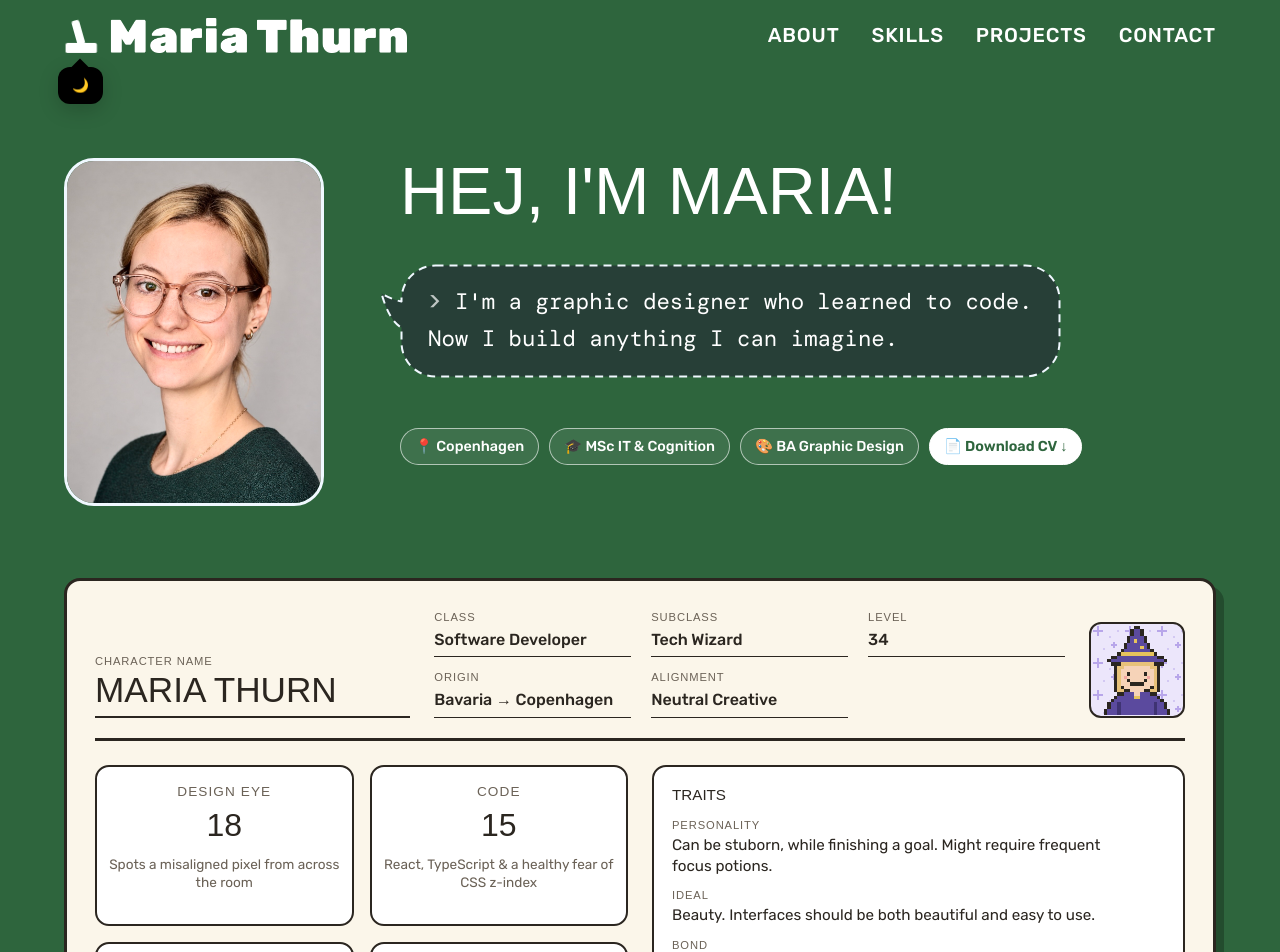
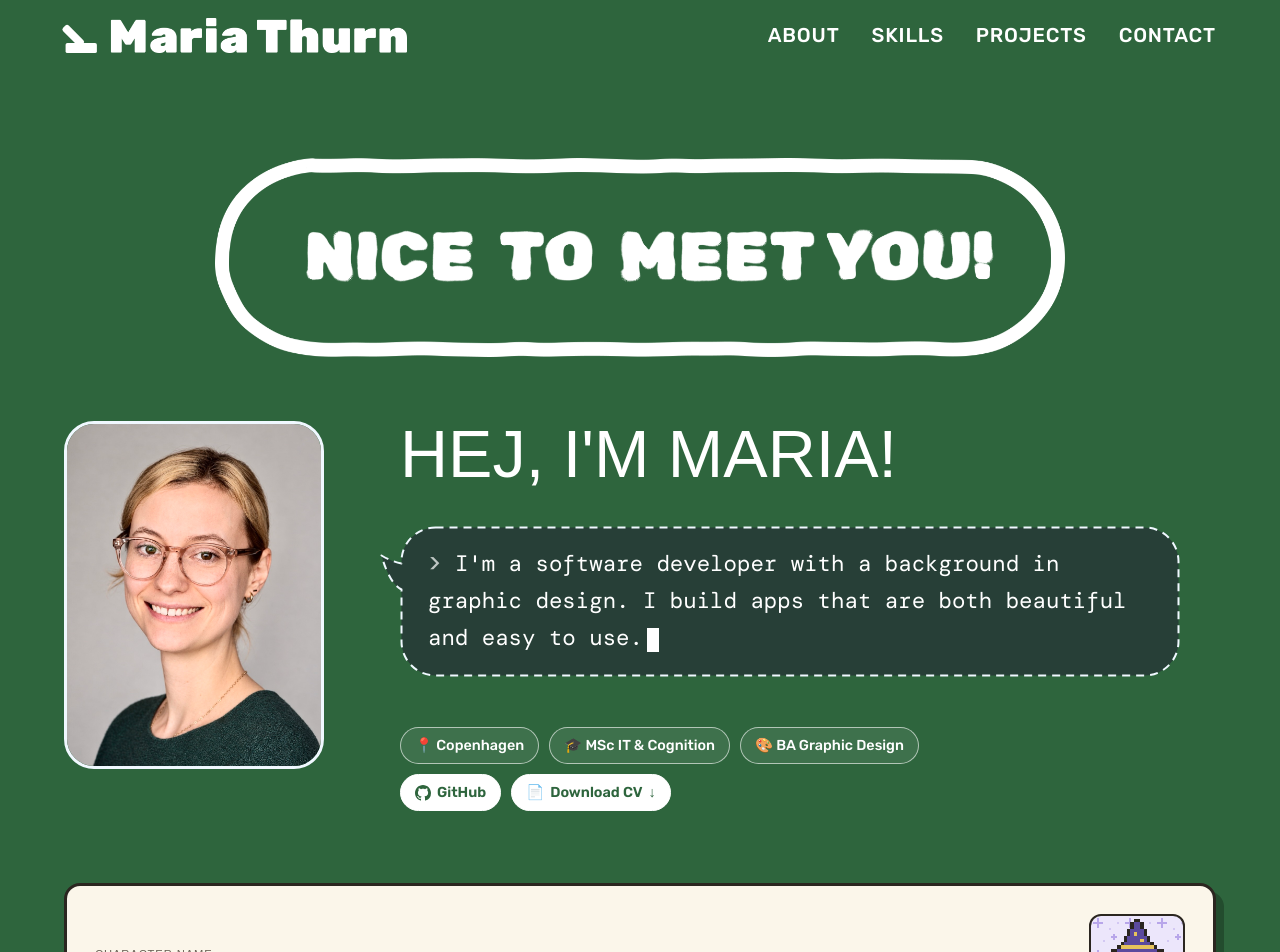
Before and after one commit to mariathurn/portfolio-website, a React (Vite) app: page / in a window 1280 px wide. Shown: the top 952 px of the page. Built offline with nearby package versions, Linux system fonts and the light colour scheme; a web font is replaced by a local one.

Commit message:
feat: enhance portfolio content and structure, add GitHub link, and improve accessibility

```diff
--- a/index.html
+++ b/index.html
@@ -12,11 +12,12 @@
     content="Software engineer in Copenhagen with a design background. I build web apps and interactive experiences with React, TypeScript and Unity.">
   <meta name="theme-color" content="#2E653D">
 
-  <!-- Apply saved dark mode before the page renders (see ThemeLever.tsx) -->
+  <!-- Apply the theme before the page renders: a saved choice, else the device setting (see ThemeLever.tsx) -->
   <script>
-    try {
-      if (localStorage.getItem('theme') === 'dark') document.documentElement.dataset.theme = 'dark';
-    } catch (e) { }
+    var theme = null;
+    try { theme = localStorage.getItem('theme'); } catch (e) { }
+    if (theme !== 'light' && theme !== 'dark') theme = matchMedia('(prefers-color-scheme: dark)').matches ? 'dark' : 'light';
+    document.documentElement.dataset.theme = theme;
   </script>
 
   <!-- Umami analytics (cookieless); data-domains keeps local dev visits out of the stats -->
--- a/src/components/About.tsx
+++ b/src/components/About.tsx
@@ -7,19 +7,32 @@ import NyanCat from './NyanCat';
 import SpeechBubble from './SpeechBubble';
 import { BANNER_DONE_EVENT } from '../events';
 import CharacterSheet from './CharacterSheet';
+import { GITHUB_URL } from '../links';
 
 // Banner intro: fade in, cat flies through and wipes it away, then the space collapses.
-const INTRO_MS = 2400;
-const CAT_MS = 2600;
-const COLLAPSE_MS = 700;
+// Shown only on a visitor's first visit.
+const INTRO_MS = 1000;
+const CAT_MS = 1500;
+const COLLAPSE_MS = 500;
+const BANNER_SEEN_KEY = 'banner-seen';
 
 type BannerPhase = 'intro' | 'cat' | 'collapse' | 'gone';
 
 const prefersReducedMotion = () =>
   window.matchMedia('(prefers-reduced-motion: reduce)').matches;
 
+const bannerSeen = () => {
+  try {
+    return localStorage.getItem(BANNER_SEEN_KEY) !== null;
+  } catch {
+    return false;
+  }
+};
+
+const skipBanner = () => prefersReducedMotion() || bannerSeen();
+
 function About() {
-  const [phase, setPhase] = useState<BannerPhase>(() => (prefersReducedMotion() ? 'gone' : 'intro'));
+  const [phase, setPhase] = useState<BannerPhase>(() => (skipBanner() ? 'gone' : 'intro'));
 
   // Tell the dark-mode lever that the intro is over, so it can show its hint
   useEffect(() => {
@@ -27,7 +40,12 @@ function About() {
   }, [phase]);
 
   useEffect(() => {
-    if (prefersReducedMotion()) return;
+    if (skipBanner()) return;
+    try {
+      localStorage.setItem(BANNER_SEEN_KEY, 'true');
+    } catch {
+      // Storage can be blocked (private mode) – the banner then just plays again next time
+    }
 
     const timers = [
       setTimeout(() => setPhase('cat'), INTRO_MS),
@@ -68,7 +86,7 @@ function About() {
           <SpeechBubble className="about-lead">
             {/* Terminal look: prompt in front, blinking cursor at the end; &nbsp; keeps the last two words together */}
             <span className="prompt" aria-hidden="true">&gt; </span>
-            I'm a graphic designer who learned to&nbsp;code. <br />Now I build anything I can&nbsp;imagine.
+            I'm a software developer with a background in graphic&nbsp;design. I build apps that are both beautiful and easy to&nbsp;use.
             <span className="cursor" aria-hidden="true" />
           </SpeechBubble>
 
@@ -76,8 +94,18 @@ function About() {
             <li><span aria-hidden="true">📍</span> Copenhagen</li>
             <li><span aria-hidden="true">🎓</span> MSc IT &amp; Cognition</li> {/*https://www.ku.dk/studies/masters/it-and-cognition*/}
             <li><span aria-hidden="true">🎨</span> BA Graphic Design</li>          {/*   https://www.artstation.com/mariathurn */}
+          </ul>
+
+          <ul className="about-facts about-links" aria-label="Links">
             <li>
-              <a className="cv-chip" href={cv} target="_blank" rel="noopener noreferrer">
+              <a className="link-chip" href={GITHUB_URL} target="_blank" rel="noopener noreferrer">
+                <svg className="github-icon" viewBox="0 0 16 16" width="16" height="16" aria-hidden="true">
+                  <path fill="currentColor" d="M8 0C3.58 0 0 3.58 0 8c0 3.54 2.29 6.53 5.47 7.59.4.07.55-.17.55-.38 0-.19-.01-.82-.01-1.49-2.01.37-2.53-.49-2.69-.94-.09-.23-.48-.94-.82-1.13-.28-.15-.68-.52-.01-.53.63-.01 1.08.58 1.23.82.72 1.21 1.87.87 2.33.66.07-.52.28-.87.51-1.07-1.78-.2-3.64-.89-3.64-3.95 0-.87.31-1.59.82-2.15-.08-.2-.36-1.02.08-2.12 0 0 .67-.21 2.2.82.64-.18 1.32-.27 2-.27.68 0 1.36.09 2 .27 1.53-1.04 2.2-.82 2.2-.82.44 1.1.16 1.92.08 2.12.51.56.82 1.27.82 2.15 0 3.07-1.87 3.75-3.65 3.95.29.25.54.73.54 1.48 0 1.07-.01 1.93-.01 2.2 0 .21.15.46.55.38A8.013 8.013 0 0016 8c0-4.42-3.58-8-8-8z" />
+                </svg> GitHub
+              </a>
+            </li>
+            <li>
+              <a className="link-chip" href={cv} target="_blank" rel="noopener noreferrer">
                 <span aria-hidden="true">📄</span> Download CV <span aria-hidden="true">↓</span>
               </a>
             </li>
--- a/src/components/CharacterSheet.tsx
+++ b/src/components/CharacterSheet.tsx
@@ -5,9 +5,7 @@ import PixelPortrait from './PixelPortrait';
 const details = [
     { label: 'Class', value: 'Software Developer' },
     { label: 'Subclass', value: 'Tech Wizard' },
-    { label: 'Level', value: '34' },
-    { label: 'Origin', value: 'Bavaria → Copenhagen' },
-    { label: 'Alignment', value: 'Neutral Creative' },
+    { label: 'Origin', value: 'Bavaria' },
 ];
 
 const abilities = [
@@ -20,7 +18,7 @@ const abilities = [
 ];
 
 const traits = [
-    { label: 'Personality', text: 'Can be stuborn, while finishing a goal. Might require frequent focus potions.' },
+    { label: 'Personality', text: 'Can be stubborn while finishing a goal. Might require frequent focus potions.' },
     { label: 'Ideal', text: 'Beauty. Interfaces should be both beautiful and easy to use.' },
     { label: 'Bond', text: 'Loves her 1000 different hobbies and her 2 cats.' },
     { label: 'Flaw', text: 'Will notice your kerning.' },
--- a/src/components/Contact.tsx
+++ b/src/components/Contact.tsx
@@ -1,4 +1,5 @@
 import '../styles/Contact.css';
+import { GITHUB_URL } from '../links';
 
 function Contact() {
     return (
@@ -10,6 +11,7 @@ function Contact() {
                 <div className='contact-ways'>
                     <a className="button button-primary" href="mailto:mail@mariathurn.de">Email me</a>
                     <a className="button button-secondary" href="https://www.linkedin.com/in/maria-thurn-134421142/" target="_blank" rel="noopener noreferrer">LinkedIn</a>
+                    <a className="button button-secondary" href={GITHUB_URL} target="_blank" rel="noopener noreferrer">GitHub</a>
                 </div>
             </div>
             <footer className='contact-footer'>
--- a/src/components/Projects.tsx
+++ b/src/components/Projects.tsx
@@ -7,6 +7,9 @@ import donutImage from '../assets/donut.jpg';
 import thesisImage from '../assets/thesis-img.jpg';
 import thesisPdf from '../assets/thesis.pdf';
 import huskLogo from '../assets/husk-logo.png';
+import huskHomeLight from '../assets/husk/home-en-light.webp';
+import huskHomeDark from '../assets/husk/home-en-dark.webp';
+import huskGrammarGerman from '../assets/husk/grammar-answer-de-light.webp';
 
 // Projects with a slideshow; each also opens from a link to #<id>.
 const stories = ['almsommer', 'husk'] as const;
@@ -41,6 +44,7 @@ function Projects() {
                 <article className='card specific-project is-clickable' onClick={() => showStory('almsommer')}>
                     <img className="project-media" src={almsommerImage} alt="The Almsommer title screen: four illustrated shepherds on an alpine meadow at dusk" loading="lazy" />
                     <h3>Almsommer – Schafkopf Card Game</h3>
+                    <p className="project-role">Solo project: concept, illustration, design and code</p>
                     <ul className='tag-list' aria-label="Technologies">
                         <li>React Native</li>
                         <li>Expo</li>
@@ -66,10 +70,16 @@ function Projects() {
                     </div>
                 </article>
                 <article className='card specific-project is-clickable' onClick={() => showStory('husk')}>
-                    <div className="project-media project-media-logo" style={{ backgroundColor: '#ff412c' }}>
-                        <img src={huskLogo} alt="Husk app logo" loading="lazy" />
+                    <div className="project-media husk-cover" role="img" aria-label="The Husk logo next to three screenshots of the app: dark mode, light mode in English, and a grammar drill in German">
+                        <img className="husk-cover-logo" src={huskLogo} alt="" loading="lazy" />
+                        <div className="husk-cover-phones">
+                            <img src={huskHomeDark} alt="" loading="lazy" />
+                            <img src={huskHomeLight} alt="" loading="lazy" />
+                            <img src={huskGrammarGerman} alt="" loading="lazy" />
+                        </div>
                     </div>
                     <h3>Husk – Danish Learning App</h3>
+                    <p className="project-role">Solo project: concept, design and code</p>
                     <ul className='tag-list' aria-label="Technologies">
                         <li>React Native</li>
                         <li>Expo</li>
--- a/src/components/ThemeLever.tsx
+++ b/src/components/ThemeLever.tsx
@@ -3,7 +3,9 @@ import { BANNER_DONE_EVENT } from '../events';
 
 type Theme = 'light' | 'dark';
 
+const THEME_KEY = 'theme';
 const HINT_SEEN_KEY = 'lever-hint-seen';
+const DEVICE_DARK = '(prefers-color-scheme: dark)';
 const HINT_MS = 3000;
 
 const readStorage = (key: string) => {
@@ -22,7 +24,8 @@ const writeStorage = (key: string, value: string) => {
     }
 };
 
-// index.html sets data-theme before React loads, so there is no flash of the wrong theme
+// index.html sets data-theme before React loads (saved choice, else the device setting),
+// so there is no flash of the wrong theme
 const getInitialTheme = (): Theme =>
     document.documentElement.dataset.theme === 'dark' ? 'dark' : 'light';
 
@@ -33,16 +36,25 @@ function ThemeLever() {
 
     useEffect(() => {
         document.documentElement.dataset.theme = theme;
-        writeStorage('theme', theme);
     }, [theme]);
+
+    // Until the visitor picks a theme with the lever, follow the device when it switches
+    useEffect(() => {
+        const query = window.matchMedia(DEVICE_DARK);
+        const onChange = () => {
+            if (!readStorage(THEME_KEY)) setTheme(query.matches ? 'dark' : 'light');
+        };
+        query.addEventListener('change', onChange);
+        return () => query.removeEventListener('change', onChange);
+    }, []);
 
     // After the banner intro, wiggle once and show a hint – only on a visitor's first visit
     useEffect(() => {
         let hideTimer: ReturnType<typeof setTimeout>;
 
         const onBannerDone = () => {
-            // Skip if already seen, or if the visitor already found night mode
-            if (readStorage(HINT_SEEN_KEY) || document.documentElement.dataset.theme === 'dark') return;
+            // Skip if already seen, or if the visitor already used the lever
+            if (readStorage(HINT_SEEN_KEY) || readStorage(THEME_KEY)) return;
             writeStorage(HINT_SEEN_KEY, 'true');
             setShowHint(true);
             hideTimer = setTimeout(() => setShowHint(false), HINT_MS);
@@ -55,8 +67,11 @@ function ThemeLever() {
         };
     }, []);
 
+    // Only a choice made with the lever is remembered; it then wins over the device setting
     const toggleTheme = () => {
-        setTheme(isDark ? 'light' : 'dark');
+        const next = isDark ? 'light' : 'dark';
+        setTheme(next);
+        writeStorage(THEME_KEY, next);
         setShowHint(false);
     };
 
@@ -80,7 +95,8 @@ function ThemeLever() {
             </button>
             {showHint && (
                 <p className="theme-lever-hint" role="status">
-                    <span aria-hidden="true">🌙</span>
+                    {/* Points to the other theme: a moon by day, a sun by night */}
+                    <span aria-hidden="true">{isDark ? '☀️' : '🌙'}</span>
                 </p>
             )}
         </div>
--- /dev/null
+++ b/src/links.ts
@@ -0,0 +1 @@
+export const GITHUB_URL = 'https://github.com/mariathurn';
--- a/src/styles/About.css
+++ b/src/styles/About.css
@@ -166,6 +166,7 @@
 .about-lead {
     width: fit-content;
     max-width: 100%;
+    text-wrap: pretty;
     padding: 20px 28px;
     font-family: var(--font-mono);
     font-size: 1.4rem;
@@ -240,6 +241,10 @@
     list-style: none;
 }
 
+.about-links {
+    margin-top: 10px;
+}
+
 .about-facts li {
     font-size: 0.9rem;
     font-weight: 500;
@@ -249,22 +254,24 @@
     background-color: rgba(255, 255, 255, 0.08);
 }
 
-/* CV link as one of the chips: same size, but filled so it reads as clickable */
-.about-facts li:has(.cv-chip) {
+/* GitHub and CV links as chips: same size, but filled so they read as clickable */
+.about-facts li:has(.link-chip) {
     padding: 0;
     border-color: var(--color-white);
     background-color: var(--color-white);
     transition: background-color 0.2s ease, border-color 0.2s ease;
 }
 
-.cv-chip {
-    display: block;
+.link-chip {
+    display: flex;
+    align-items: center;
+    gap: 6px;
     padding: 6px 14px;
     color: var(--color-green);
     font-weight: 600;
 }
 
-.about-facts li:has(.cv-chip):hover {
+.about-facts li:has(.link-chip):hover {
     border-color: var(--color-yellow);
     background-color: var(--color-yellow);
 }
--- a/src/styles/Projects.css
+++ b/src/styles/Projects.css
@@ -37,16 +37,60 @@
     margin-bottom: 20px;
 }
 
-/* Logo on a coloured background instead of a screenshot */
-.project-media-logo {
-    display: grid;
-    place-items: center;
+/* Husk: the logo next to three phones; sizes follow the card's width (cqw) */
+.husk-cover {
+    container-type: inline-size;
+    display: flex;
+    align-items: center;
+    justify-content: center;
+    gap: 5cqw;
+    overflow: hidden;
+    background: radial-gradient(circle at 70% 40%, #ffffff, #f1efec 70%);
 }
 
-.project-media-logo img {
-    width: 62%;
-    height: 100%;
-    object-fit: contain;
+.husk-cover-logo {
+    flex: none;
+    width: 22cqw;
+    border-radius: 5cqw;
+    box-shadow: 0 2cqw 5cqw rgba(255, 65, 44, 0.3);
+}
+
+.husk-cover-phones {
+    display: flex;
+    align-items: center;
+}
+
+.husk-cover-phones img {
+    flex: none;
+    height: 44cqw;
+    width: auto;
+    aspect-ratio: 739 / 1600;
+    border-radius: 3.6cqw;
+    border: 1.1cqw solid #15171f;
+    background-color: #15171f;
+    box-shadow: 0 2cqw 5cqw rgba(0, 0, 0, 0.22);
+}
+
+.husk-cover-phones img:nth-child(1) {
+    margin-right: -5cqw;
+    transform: rotate(-7deg) translateY(3cqw);
+}
+
+.husk-cover-phones img:nth-child(2) {
+    position: relative;
+    z-index: 1;
+}
+
+.husk-cover-phones img:nth-child(3) {
+    margin-left: -5cqw;
+    transform: rotate(7deg) translateY(3cqw);
+}
+
+.project-role {
+    margin: -6px 0 12px;
+    font-size: 0.9rem;
+    font-weight: 600;
+    color: var(--color-text-muted);
 }
 
 .project-status {
```
Also changed, not shown: 1 other file (tests, documents, lock files or other folders).
